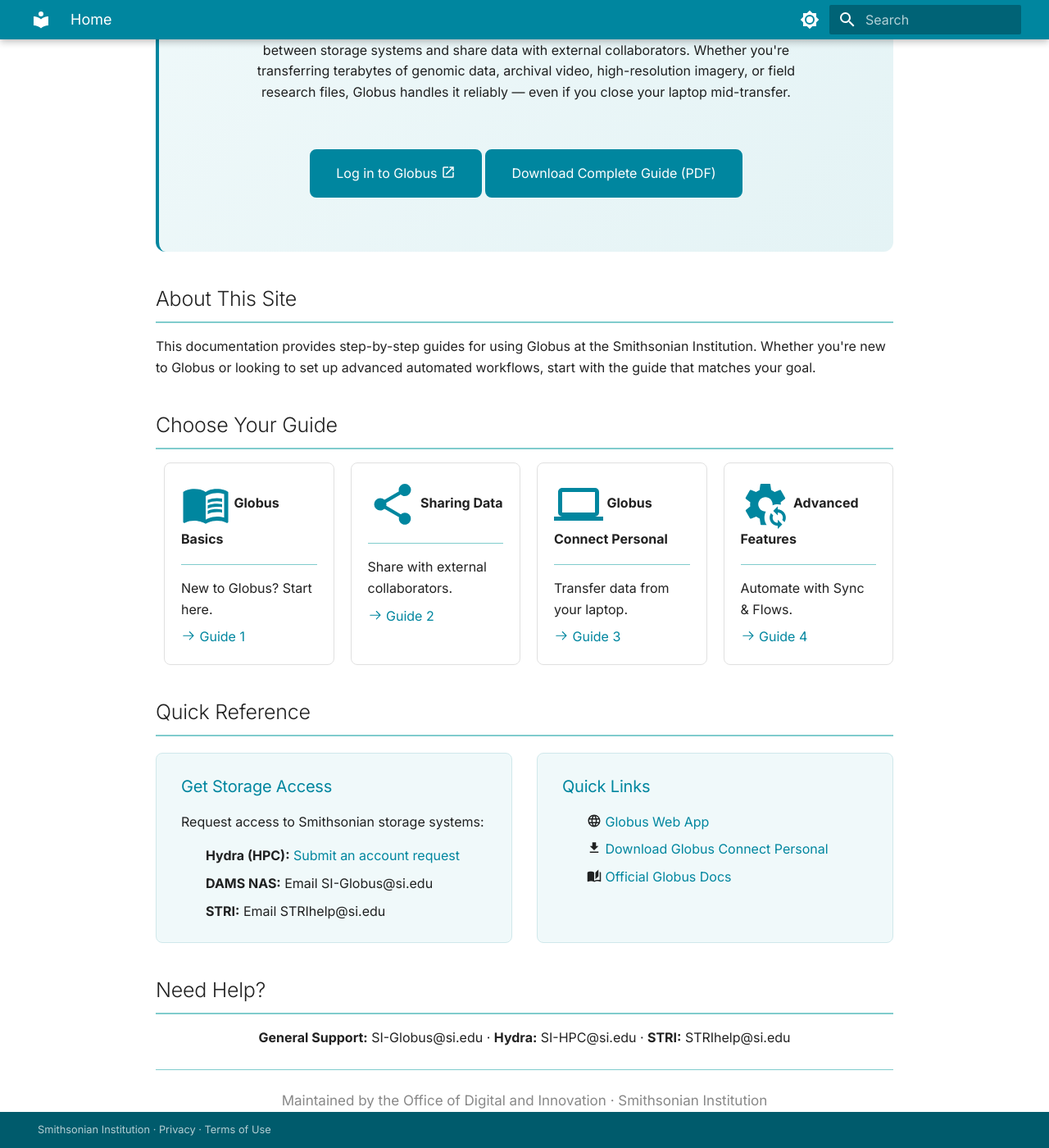
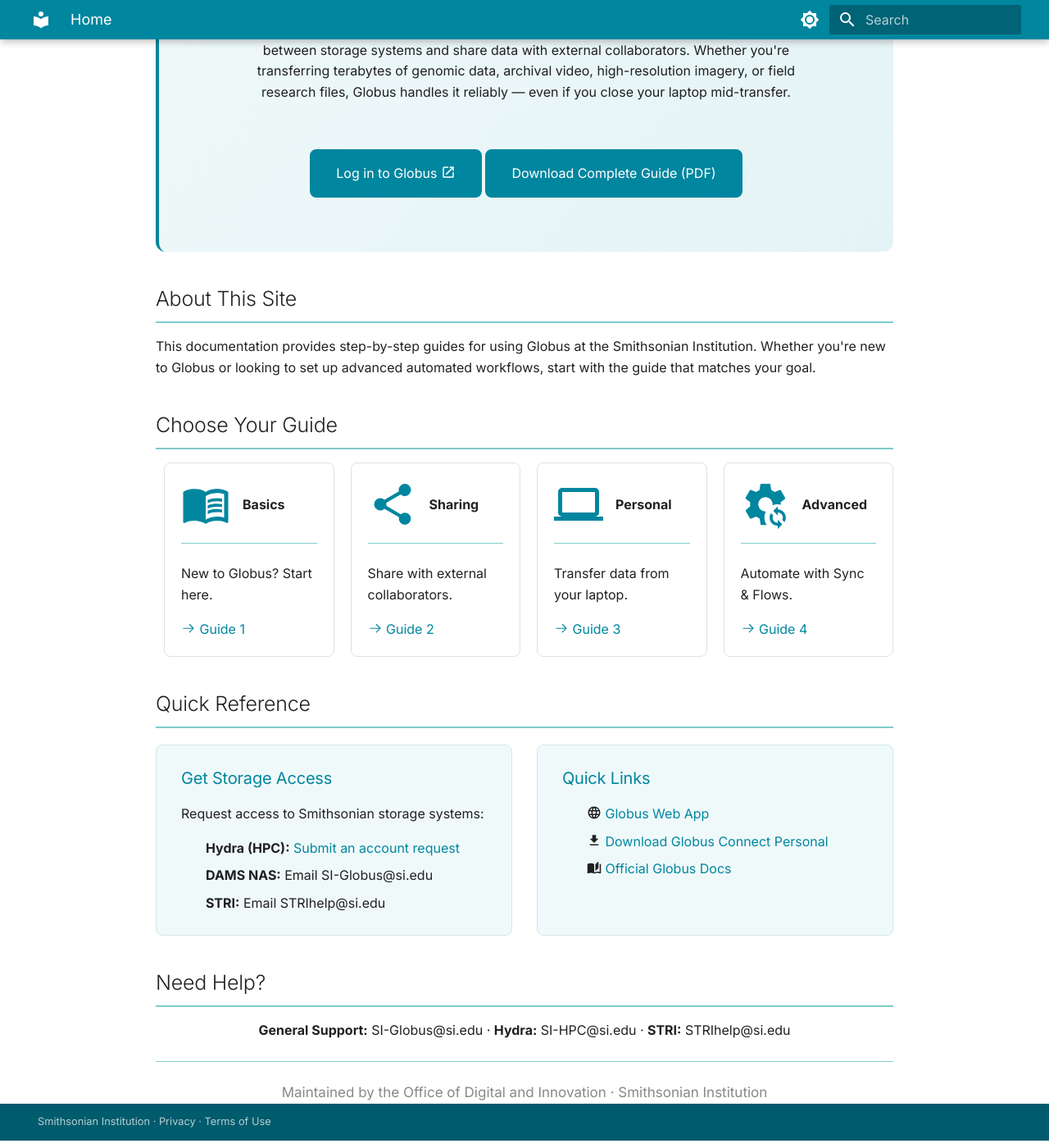
Before and after one commit to Smithsonian/globus-docs, an MkDocs documentation site: the page built from docs/index.md, in a window 1280 px wide and 1400 px high, scrolled down 248 px. Shown: the whole window at 82% size. Built offline with MkDocs 1.6.1 and Material for MkDocs 9.7.7, drawn with Linux system fonts in a browser that asks for light colours.

Commit message:
layout updates

```diff
--- a/docs/index.md
+++ b/docs/index.md
@@ -29,7 +29,7 @@
 
 <div class="grid cards" markdown>
 
--   :material-book-open-variant:{ .lg .middle } **Globus Basics**
+-   :material-book-open-variant:{ .lg .middle } **Basics**
 
     ---
 
@@ -37,7 +37,7 @@
 
     [:octicons-arrow-right-24: Guide 1](guide1-globus-basics.md)
 
--   :material-share-variant:{ .lg .middle } **Sharing Data**
+-   :material-share-variant:{ .lg .middle } **Sharing**
 
     ---
 
@@ -45,7 +45,7 @@
 
     [:octicons-arrow-right-24: Guide 2](guide2-sharing-data.md)
 
--   :material-laptop:{ .lg .middle } **Globus Connect Personal**
+-   :material-laptop:{ .lg .middle } **Personal**
 
     ---
 
@@ -53,7 +53,7 @@
 
     [:octicons-arrow-right-24: Guide 3](guide3-globus-connect-personal.md)
 
--   :material-cog-sync:{ .lg .middle } **Advanced Features**
+-   :material-cog-sync:{ .lg .middle } **Advanced**
 
     ---
 
--- a/docs/stylesheets/extra.css
+++ b/docs/stylesheets/extra.css
@@ -1,5 +1,5 @@
 /* ===========================================
-   Theme Colors
+   Colors
    =========================================== */
 :root {
   /* Primary Colors */
@@ -101,16 +101,32 @@
   padding: 1rem;
   background: white;
   transition: all 0.2s ease;
+  display: flex;
+  flex-direction: column;
 }
 
 .md-typeset .grid.cards > ul > li:hover {
   border-color: var(--odi-light-green);
-  box-shadow: 0 4px 12px rgba(3, 82, 62, 0.1);
+  box-shadow: 0 4px 12px rgba(0, 134, 159, 0.1);
 }
 
 [data-md-color-scheme="slate"] .md-typeset .grid.cards > ul > li {
   background: var(--md-default-bg-color);
   border-color: var(--md-default-fg-color--lightest);
+}
+
+/* Card header - icon and title alignment */
+.md-typeset .grid.cards > ul > li > p:first-child {
+  display: flex;
+  align-items: center;
+  gap: 0.75rem;
+  min-height: 2.5rem;
+  margin-bottom: 0;
+}
+
+.md-typeset .grid.cards > ul > li > p:first-child .twemoji,
+.md-typeset .grid.cards > ul > li > p:first-child svg {
+  flex-shrink: 0;
 }
 
 /* Four cards per row on desktop */
@@ -134,7 +150,7 @@
 }
 
 /* ===========================================
-   Colors
+   Admonitions with Colors
    =========================================== */
 .md-typeset .admonition.note,
 .md-typeset details.note {
@@ -372,7 +388,7 @@
 }
 
 /* ===========================================
-   Miscellaneous Layout Adjustments
+    Misc Layout Adjustments
    =========================================== */
 /* Two-column layout for tables */
 .table-grid {
```
